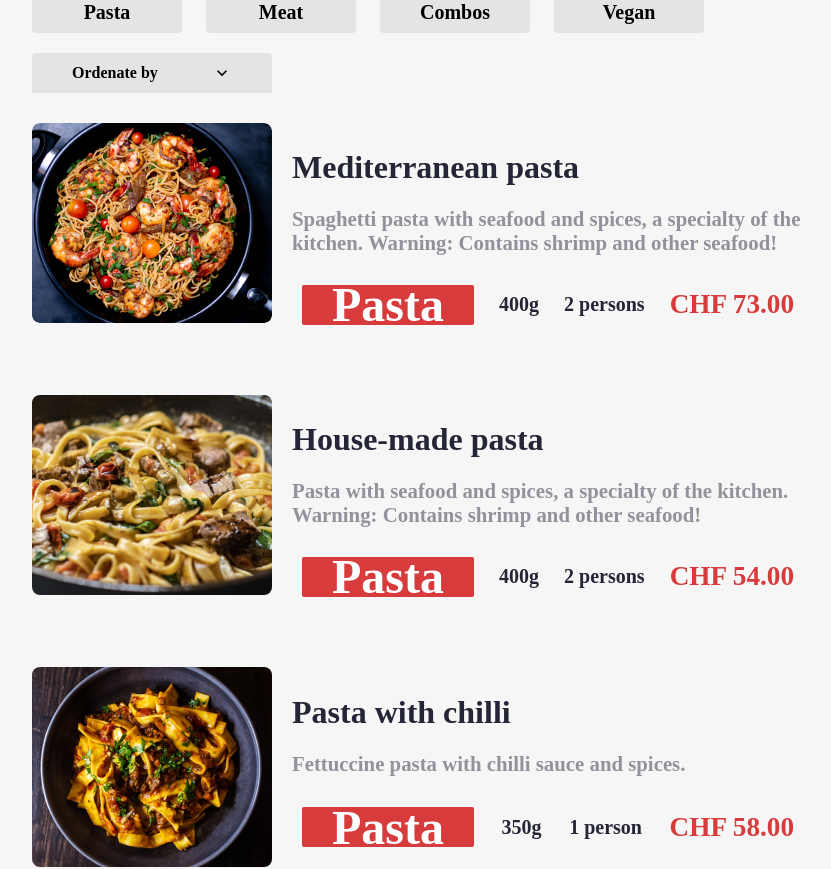
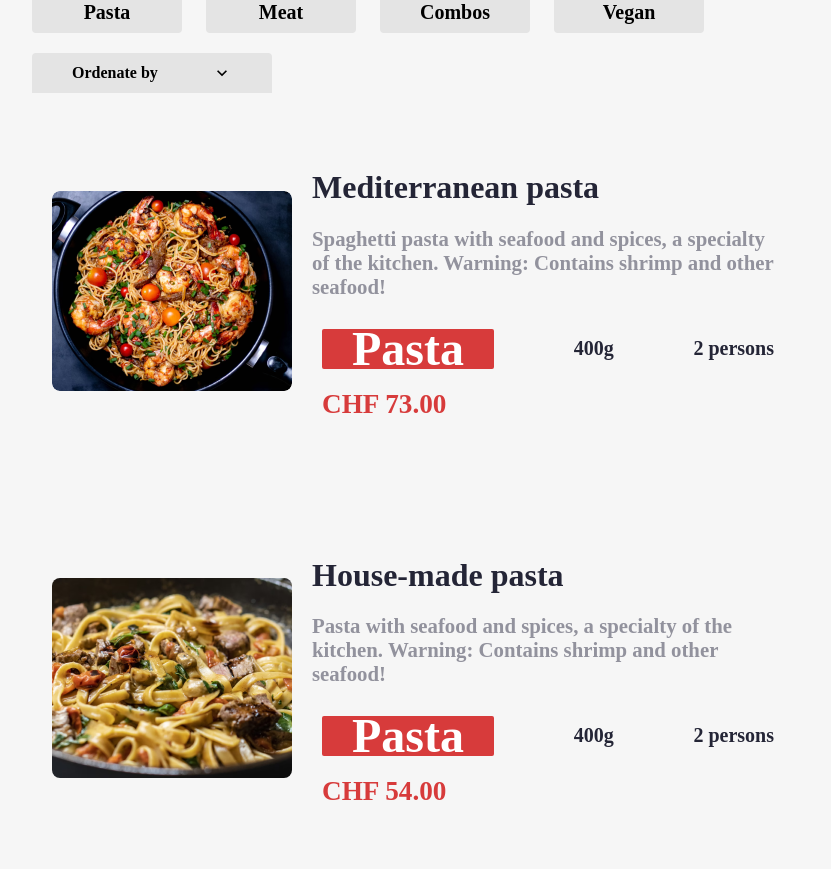
Before and after one commit to marinasthoffmann/macaroni, a React (Create React App) app: page /menu in a window 1280 px wide. Shown: the part 700-1569 px from the top of the page, without its empty margins (168-999 px from the left). Built offline with nearby package versions, Linux system fonts and the light colour scheme; a web font is replaced by a local one.

Commit message:
refactor routes

```diff
--- a/src/pages/Cardapio/Itens/Item/Item.module.scss
+++ b/src/pages/Cardapio/Itens/Item/Item.module.scss
@@ -2,9 +2,17 @@
 @import "styles/breakpoints";
 
 .item {
+  align-items: center;
+  border-radius: 10px;
+  cursor: pointer;
   display: flex;
   flex-wrap: wrap;
+  padding: 20px;
+  transition: .2s ease-in;
   width: 90%;
+  &:hover {
+    background-color: $grey;
+  }
   &__image {
     min-width: 240px;
     @media (max-width: $desktop_xsm) {
@@ -21,7 +29,7 @@
     flex-direction: column;
     flex-wrap: wrap;
     justify-content: space-around;
-    padding: 0 20px;
+    margin: 0 20px;
     @media (max-width: $desktop_xsm) {
       flex-direction: row;
       margin-top: 20px;
--- a/src/pages/Cardapio/Itens/Item/index.tsx
+++ b/src/pages/Cardapio/Itens/Item/index.tsx
@@ -2,11 +2,15 @@
 import styles from './Item.module.scss';
 import { Dish } from 'types/Dish';
 import DishTags from 'components/DishTags';
+import { useNavigate } from 'react-router-dom';
 
 export default function Item(props: Dish) {
-	const { title, description, photo } = props;
+
+	const { id, title, description, photo } = props;
+	const navigate = useNavigate();
+
 	return (
-		<div className={styles.item}>
+		<div className={styles.item} onClick={() => navigate(`/dish/${id}`)}>
 			<div className={styles.item__image}>
 				<img src={photo} alt={title} />
 			</div>
--- a/src/pages/Dish/index.tsx
+++ b/src/pages/Dish/index.tsx
@@ -1,7 +1,9 @@
 import styles from './Dish.module.scss';
-import { useNavigate, useParams } from 'react-router-dom';
+import { Route, Routes, useNavigate, useParams } from 'react-router-dom';
 import menu from 'data/menu.json';
 import DishTags from 'components/DishTags';
+import NotFound from 'pages/NotFound';
+import StandardPage from 'components/StandardPage';
 
 export default function Dish() {
 
@@ -9,10 +11,13 @@
     const navigate = useNavigate();
     const dish = menu.find(item => item.id === Number(id));
     if (!dish) {
-        return '';
+        return <NotFound />;
     }
 
     return(
+        <Routes>
+            <Route path='*' element={<StandardPage />}>
+                <Route index element={
                     <>
                         <button className={styles.back} onClick={() => navigate(-1)}>
                             {'< Back'}
@@ -32,5 +37,8 @@
                             </div>
                         </section>
                     </>
+                } />
+            </Route>
+        </Routes>
     );
 }
--- a/src/routes.js
+++ b/src/routes.tsx
@@ -18,8 +18,8 @@
 						<Route index element={<Home />} />
 						<Route path='menu' element={<Menu />}/>
 						<Route path='about' element={<About />}/>
-						<Route path='dish/:id' element={<Dish />} />
 					</Route>
+					<Route path='dish/:id' element={<Dish />} />
 					<Route path='*' element={<NotFound />} />
 				</Routes>
 				<Footer />
```
Lines whose indentation alone changed are shown as unchanged.
